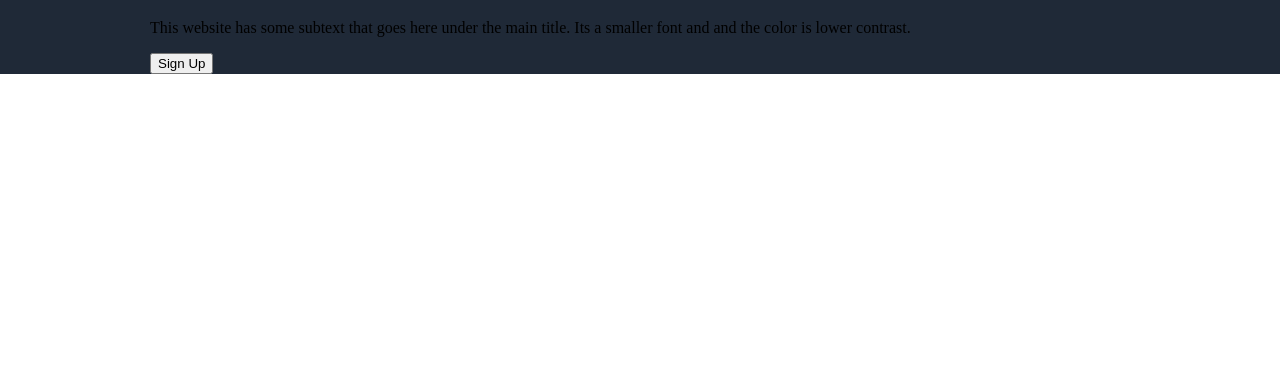
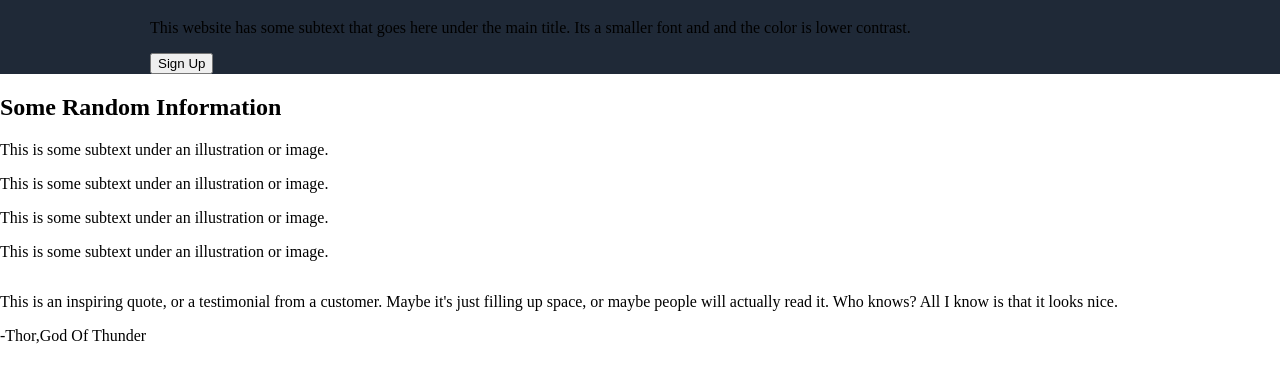
Before and after one commit to Fortis-somnium/Landing-Page, a plain HTML site: page index.html in a window 1280 px wide. Shown: the part 141-524 px from the top of the page. Drawn offline with Linux system fonts and the light colour scheme.

Commit message:
add information and quote sections

```diff
--- a/index.html
+++ b/index.html
@@ -31,10 +31,33 @@
             </div>
         </div>
         <div class="information">
-
+            <div class="info-title"><h2>Some Random Information</h2></div>
+            <div class="info-container">
+                <div class="info-content">
+                    <div class="info-img"></div>
+                    <p>This is some subtext under an illustration or image.</p>
+                </div>
+                <div class="info-content">
+                    <div class="info-img"></div>
+                    <p>This is some subtext under an illustration or image.</p>
+                </div>
+                <div class="info-content">
+                    <div class="info-img"></div>
+                    <p>This is some subtext under an illustration or image.</p>
+                </div>
+                <div class="info-content">
+                    <div class="info-img"></div>
+                    <p>This is some subtext under an illustration or image.</p>
+                </div>
+            </div>
         </div>
-        <div class="quote">
-
+        <div class="quote-container">
+            <div class="quote">
+                <p>This is an inspiring quote, or a testimonial from a customer. Maybe it's just filling up space, or maybe people will actually read it. Who knows? All I know is that it looks nice.</p>
+            </div>
+            <div class="quoter">
+                <p>-Thor,God Of Thunder</p>
+            </div>
         </div>
         <div class="exclamation">
 
```
